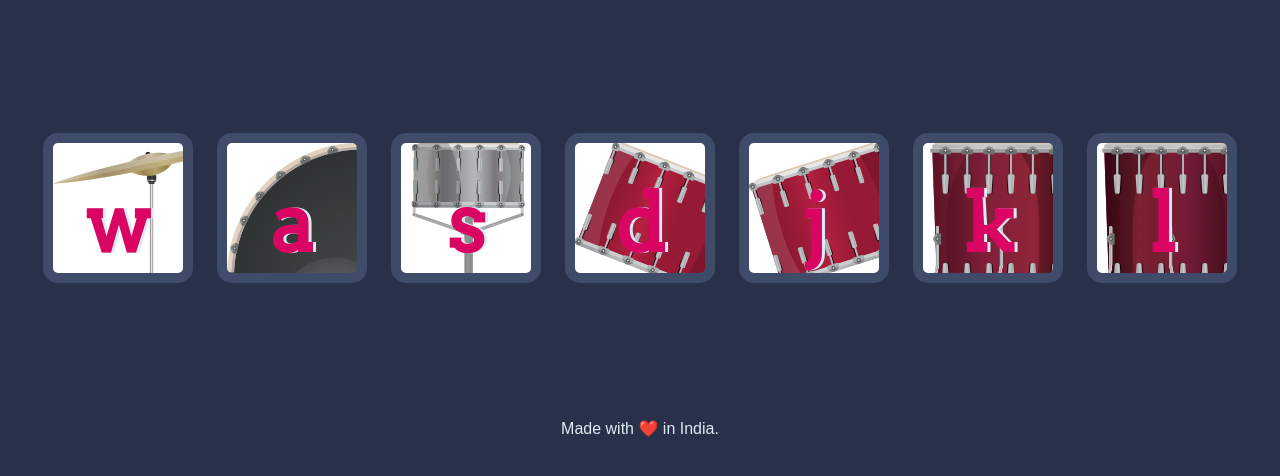
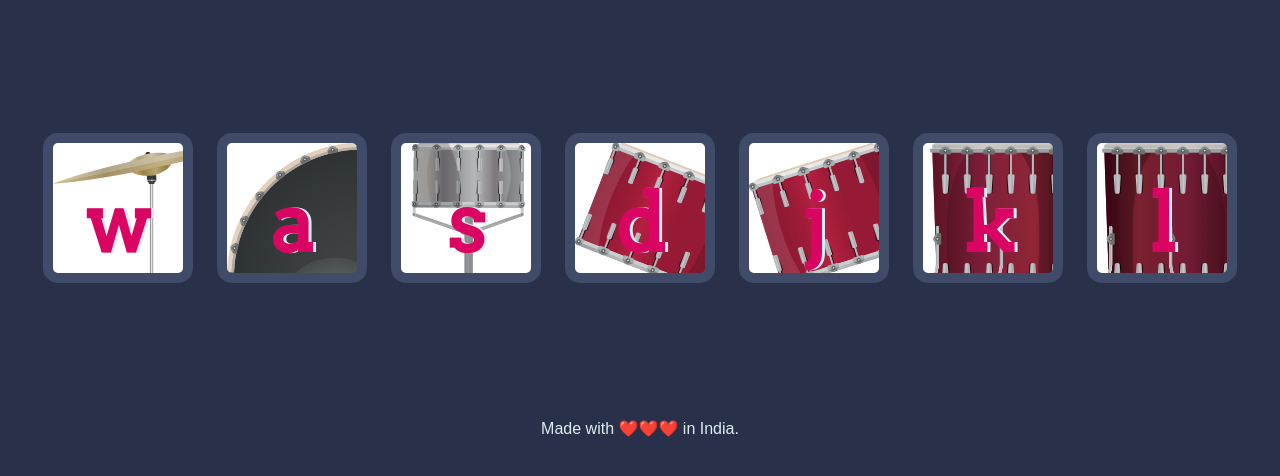
Before and after one commit to Shree-Gupta27/Drum-Kit, a plain HTML site: page index.html in a window 1280 px wide. Shown: the part 156-632 px from the top of the page. Drawn offline with Linux system fonts and the light colour scheme.

Commit message:
Dummy message

```diff
--- a/index.html
+++ b/index.html
@@ -23,7 +23,7 @@
 
 <script src="index.js"></script>
   <footer>
-    Made with ❤️ in India.
+    Made with ❤️❤️❤️ in India.
   </footer>
 </body>
 
```
